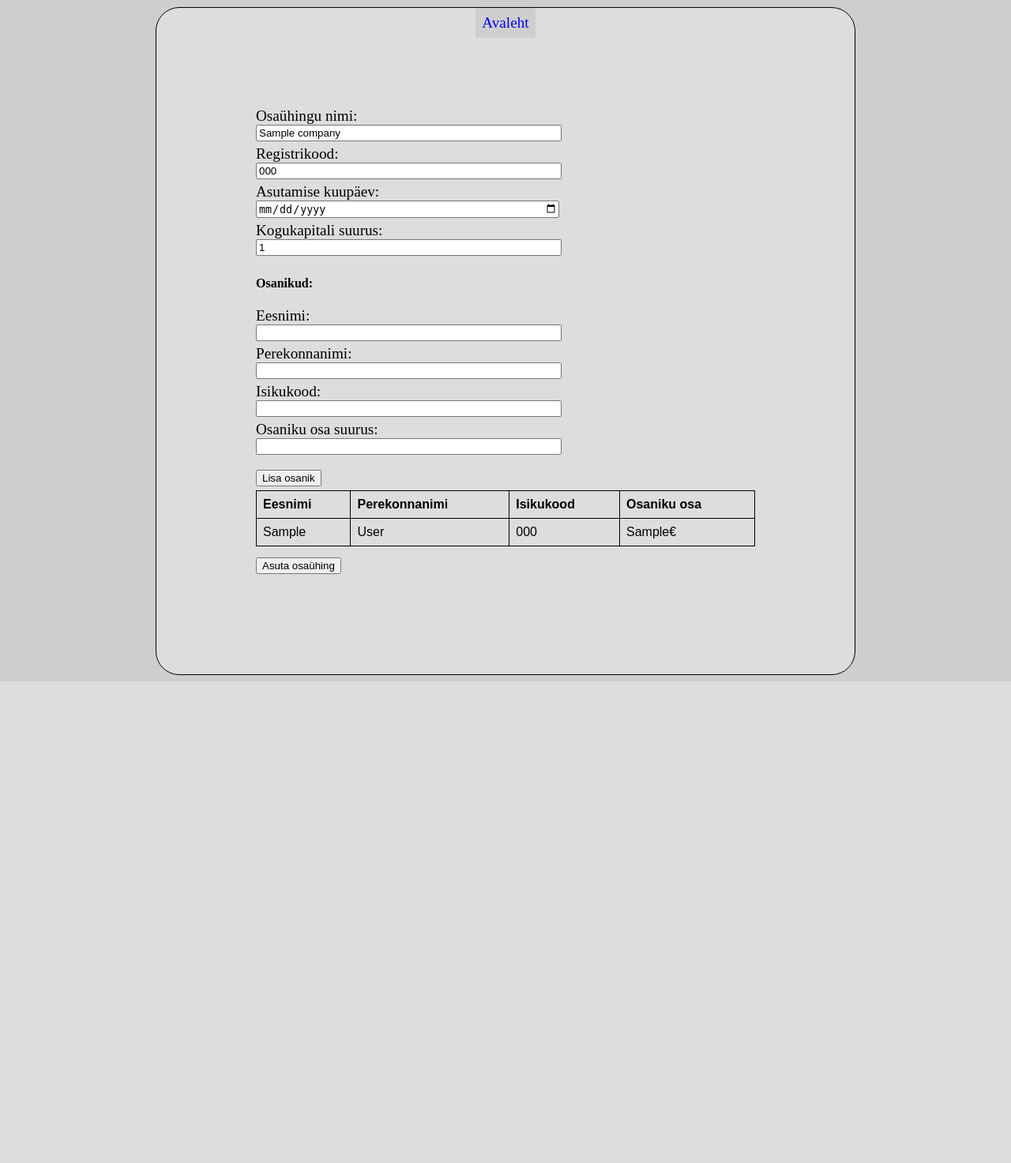
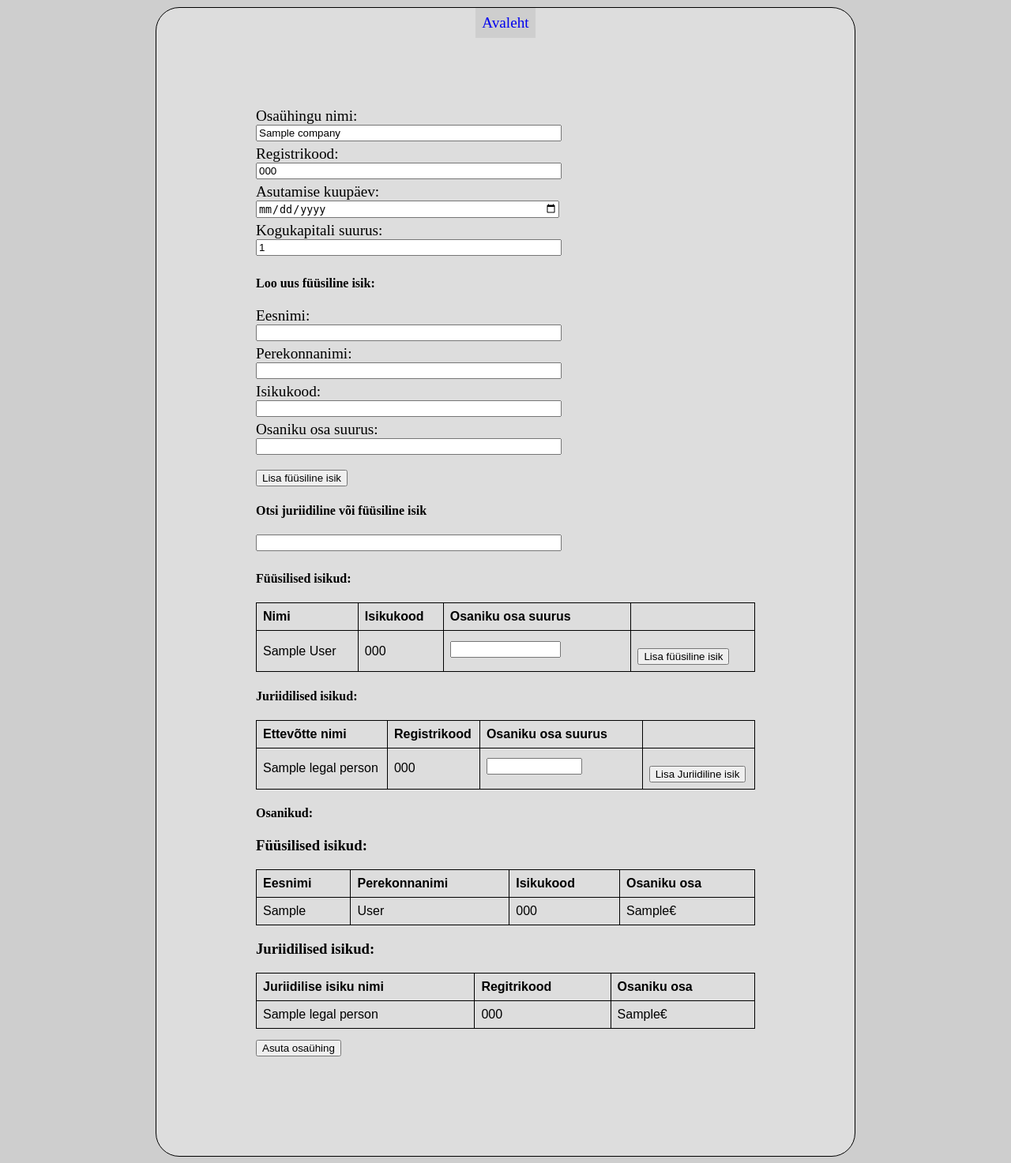
Before and after one commit to Suunik/Veebirakendus, a Flask app: template templates/Osaühingu_asutamise_vorm.html in a window 1280 px wide. Shown: the whole page at 79% size. Before the commit the page ends 863 px from the top, so only its background shows below. Run offline with Flask 2, Linux system fonts and the light colour scheme; the template is opened without the code that fills it: most values are stand-ins (such as "Sample title", 1, 10 or a date in 2020); parts of the project's set-up code (start-up, migrations or seed data) failed here and were passed over.

Commit message:
can add legal persons as company shareholders

```diff
--- a/app.py
+++ b/app.py
@@ -10,6 +10,7 @@ database_name = 'database.db'
 # used in company founding form
 # need to keep all the founder data before submitting company data
 founder_data = []
+legal_founder_data = []
 
 
 @app.route('/', methods=["GET", "POST"])
@@ -21,29 +22,10 @@ def main_page():
     if request.method == "POST":
         # first get the IDs of all the companies and people that the search finds.
         search = dict(request.form)['search']
-        company_ids = []
-        people_ids = []
-        # find ids from numbers
-        if search.isnumeric():
-            if len(search) == 7:
-                company_ids = database.search_ids_from_numbers(database_name, search)
-            if len(search) == 11:
-                people_ids = database.search_ids_from_numbers(database_name, search)
-        # find ids from given characters
-        else:
-            company_ids = database.search_ids(database_name, search, 'company')
-            people_ids = database.search_ids(database_name, search, 'people')
-
-        # then make a list of all the companies and people
-        for company_id in company_ids:
-            companies.append(database.get_company_data(database_name, company_id))
-            legal_person_data = database.get_legal_person_data_from_id(database_name, company_id)
-            # dont display legal people that are not a shareholder in any companies
-            if not legal_person_data['companies']:
-                continue
-            legal_people.append(legal_person_data)
-        for person_id in people_ids:
-            people.append(database.get_person_data_from_id(database_name, person_id))
+        companies = database.search_engine(database_name, search, 'company')
+        people = database.search_engine(database_name, search, 'people')
+        legal_people = database.search_engine(database_name, search, 'company', True)
+        print(legal_people)
     return render_template("avaleht.html", companies=companies, people=people, search=search, legal_people=legal_people)
 
 
@@ -59,36 +41,24 @@ def company_founding_form():
     # used so that user can't set company founding date to future
     today_date = date.today()
     company_data = {}
+    legal_people = []
+    people = []
+    search = ""
     if request.method == "POST":
         data = dict(request.form)
-        # gather company data
+        # gather company data so the user doesnt have to type it again
         company_data['company_name'] = data['company_name']
         company_data['registry_code'] = data['registry_code']
         company_data['start_date'] = data['start_date']
         company_data['total_capital'] = data['total_capital']
+        # means that user wants to search for legal person
+        if data['search']:
+            search = dict(request.form)['search']
+            legal_people = database.search_engine(database_name, search, 'company')
+            people = database.search_engine(database_name, search, 'people')
 
-        # means that user wants to submit the form
-        if 'submit' in data.keys():
-            # first check if total founder share is the same as company total capital
-            total_founder_share = 0
-            for founder in founder_data:
-                total_founder_share += int(founder['capital_share'])
-            # if not, flash an error
-            if total_founder_share != int(company_data['total_capital']):
-                flash('Osanike kapital ei ole võrdne ettevõtte kapitaliga')
-            elif not founder_data:
-                flash('Osanikud puuduvad')
-            # means that everything should be fine and we can add the data to database
-            else:
-                company_data['founders'] = founder_data
-                database.add_company_to_database(database_name, company_data)
-
-                # empty the list so users can add new companies if wished
-                company_data = {}
-                founder_data.clear()
-
-        # means that we got person info
-        else:
+        # means that we got new person info
+        elif data['button'] == 'add_person':
             # check if all the inputs were done
             if data['first_name'] == "":
                 flash('Osaniku eesnimi puudu')
@@ -105,11 +75,53 @@ def company_founding_form():
                                      'id_code': data['id_code'],
                                      'capital_share': data['capital_share']})
 
+        # means that user wants to submit the form
+        elif data['button'] == 'submit':
+            # first check if total founder share is the same as company total capital
+            total_founder_share = 0
+            for founder in founder_data:
+                total_founder_share += int(founder['capital_share'])
+            for legal_founder in legal_founder_data:
+                total_founder_share += int(legal_founder['capital_share'])
+            # if not, flash an error
+            if total_founder_share != int(company_data['total_capital']):
+                flash('Osanike kapital ei ole võrdne ettevõtte kapitaliga')
+            elif not founder_data and not legal_founder_data:
+                flash('Osanikud puuduvad')
+            # means that everything should be fine and we can add the data to database
+            else:
+                company_data['founders'] = founder_data
+                company_data['legal_founders'] = legal_founder_data
+                database.add_company_to_database(database_name, company_data)
+
+                # empty the list so users can add new companies if wished
+                company_data = {}
+                founder_data.clear()
+                legal_founder_data.clear()
+
+        # means that user wants to add company from the database into list
+        elif 'company_name' in eval(data['button']).keys():
+            legal_person_data = eval(data['button'])
+            legal_person_data['capital_share'] = data['legal_person_capital']
+            print(legal_person_data)
+            legal_founder_data.append(legal_person_data)
+        # means that user wants to add a person from the database into list
+        elif 'first_name' in eval(data['button']).keys():
+            person_data = eval(data['button'])
+            founder_data.append({'first_name': person_data['first_name'],
+                                 'last_name': person_data['last_name'],
+                                 'id_code': person_data['id_code'],
+                                 'capital_share': data['person_capital']})
+
+
     return render_template("Osaühingu_asutamise_vorm.html",
                            company_data=company_data,
                            person_data=founder_data,
-                           today_date=today_date)
-
+                           legal_person_data=legal_founder_data,
+                           legal_people=legal_people,
+                           today_date=today_date,
+                           people=people,
+                           search=search)
 
 if __name__ == '__main__':
     app.run()
--- a/templates/Osaühingu_asutamise_vorm.html
+++ b/templates/Osaühingu_asutamise_vorm.html
@@ -13,7 +13,7 @@
 {% endblock %}
 
 {% block form %}
-     <!-- This displays error messages if user has left a founder input empty while trying to add one. -->
+     <!-- This displays error messages if user has left a new person input empty while trying to add one. -->
     {% with messages = get_flashed_messages() %}
         {% if messages %}
             <ul class=flashes>
@@ -25,6 +25,8 @@
     {% endwith %}
 
     <form method="post" id="company_data">
+
+         <!-- this is for company data-->
         <label for="company_name" class="input-label">Osaühingu nimi:</label><br>
         <input type="text" name="company_name" value="{{ company_data['company_name'] }}"
                required minlength="3" maxlength="100"><br>
@@ -34,14 +36,15 @@
                required min="1000000" max="9999999"><br>
 
         <label for="start_date" class="input-label">Asutamise kuupäev:</label><br>
-        <input type="date" name="start_date" value="{{ today_date }}" value="{{ company_data['start_date'] }}"
+        <input type="date" name="start_date" value="{{ company_data['start_date'] }}"
                required max="{{ today_date }}"><br>
 
         <label for="total_capital" class="input-label">Kogukapitali suurus:</label><br>
         <input type="number" name="total_capital" value="{{ company_data['total_capital'] }}"
                required min="2500"><br>
 
-        <h4>Osanikud:</h4>
+        <!-- this is for making new person in database -->
+        <h4>Loo uus füüsiline isik:</h4>
 
         <label for="first_name" class="input-label">Eesnimi:</label><br>
         <input type="text" name="first_name" minlength="3"><br>
@@ -55,11 +58,65 @@
         <label for="capital_share" class="input-label">Osaniku osa suurus:</label><br>
         <input type="number" name="capital_share" min="1"><br>
 
-        <button type="submit">Lisa osanik</button>
+        <button name="button" type="submit" value="add_person">Lisa füüsiline isik</button><br>
 
-    </form>
+        <!-- this is for searching persons or companies already in database -->
+        <h4>Otsi juriidiline või füüsiline isik</h4>
+        {% if search == "" %}
+            <input name="search" class="search" type="text"
+                   autocomplete="off"
+                   placeholder="Sisestage ettevõtte nimi või registrikood"><br>
+        {% else %}
+            <input name="search" class="search" type="text" autocomplete="off" placeholder={{ search }}><br>
+        {% endif %}
+
+        <!-- this is for showing search results ( people ) -->
+        <table>
+            {% if people | length != 0 %}
+                <h4>Füüsilised isikud:</h4>
+                <tr>
+                    <th>Nimi</th>
+                    <th>Isikukood</th>
+                    <th>Osaniku osa suurus</th>
+                    <th></th>
+                </tr>
+                {% for person in people %}
+                    <tr>
+                        <td>{{ person['first_name'] }} {{ person['last_name'] }}</td>
+                        <td>{{ person['id_code'] }}</td>
+                        <td><input type="number" name="person_capital" min="1"></td>
+                        <td><button name="button" value="{{ person }}">Lisa füüsiline isik</button></td>
+                    </tr>
+                {% endfor %}
+            {% endif %}
+        </table>
+
+        <!--this is for showing search results ( legal people ) -->
+        <table>
+            {% if legal_people | length != 0 %}
+                <h4>Juriidilised isikud:</h4>
+                <tr>
+                    <th>Ettevõtte nimi</th>
+                    <th>Registrikood</th>
+                    <th>Osaniku osa suurus</th>
+                    <th></th>
+                </tr>
+                {% for legal_person in legal_people %}
+                    <tr>
+                        <td>{{ legal_person['company_name'] }}</td>
+                        <td>{{ legal_person['registry_code'] }}</td>
+                        <td><input type="number" name="legal_person_capital" min="1"></td>
+                        <td><button name="button" value="{{ legal_person }}">Lisa Juriidiline isik</button></td>
+                    </tr>
+                {% endfor %}
+            {% endif %}
+        </table>
+
+        <!-- this is for showing people and legal people already subimtted as shareholders -->
+        <h4>Osanikud:</h4>
         <table>
             {% if person_data | length != 0 %}
+                <h3>Füüsilised isikud:</h3>
                 <tr>
                     <th>Eesnimi</th>
                     <th>Perekonnanimi</th>
@@ -76,7 +133,26 @@
                     {% endfor %}
             {% endif %}
         </table>
+
+        <table>
+            {% if legal_person_data | length != 0 %}
+                <h3>Juriidilised isikud:</h3>
+                <tr>
+                    <th>Juriidilise isiku nimi</th>
+                    <th>Regitrikood</th>
+                    <th>Osaniku osa</th>
+                </tr>
+                    {% for legal_person in legal_person_data %}
+                        <tr>
+                            <td>{{ legal_person['company_name'] }}</td>
+                            <td>{{ legal_person['registry_code'] }}</td>
+                            <td>{{ legal_person['capital_share'] }}€</td>
+                        </tr>
+                    {% endfor %}
+            {% endif %}
+        </table>
+    </form>
     <!-- This sends the final company data and "submit" key to the flask application -->
     <!-- So we can add the data to database -->
-    <button type="submit" form="company_data" name="submit" value="{{ company_data }}">Asuta osaühing</button>
+    <button type="submit" form="company_data" name="button" value="submit">Asuta osaühing</button>
 {% endblock %}
--- a/templates/avaleht.html
+++ b/templates/avaleht.html
@@ -23,6 +23,7 @@
     {% else %}
         <input name="search" class="search" type="text" autocomplete="off" placeholder={{ search }}><br>
     {% endif %}
+
     <table>
         {% if companies | length != 0 %}
             <h4>Ettevõtted:</h4>
@@ -40,6 +41,7 @@
             {% endfor %}
         {% endif %}
     </table>
+
     <table>
         {% if people | length != 0 %}
             <h4>Füüsilised isikud:</h4>
@@ -67,11 +69,12 @@
             {% endfor %}
         {% endif %}
     </table>
+
     <table>
         {% if legal_people | length != 0 %}
             <h4>Juriidilised isikud:</h4>
             <tr>
-                <th>Ettevõtte imi</th>
+                <th>Ettevõtte nimi</th>
                 <th>Registrikood</th>
                 <th>Ettevõtted</th>
                 <th></th>
@@ -94,5 +97,6 @@
             {% endfor %}
         {% endif %}
     </table>
+
     </form>
 {% endblock %}
```
Also changed, not shown: database.py (+82 -17 lines), templates/Osaühingu_andmete_vaade.html (+23 -0 lines). Lines whose indentation alone changed are shown as unchanged.
